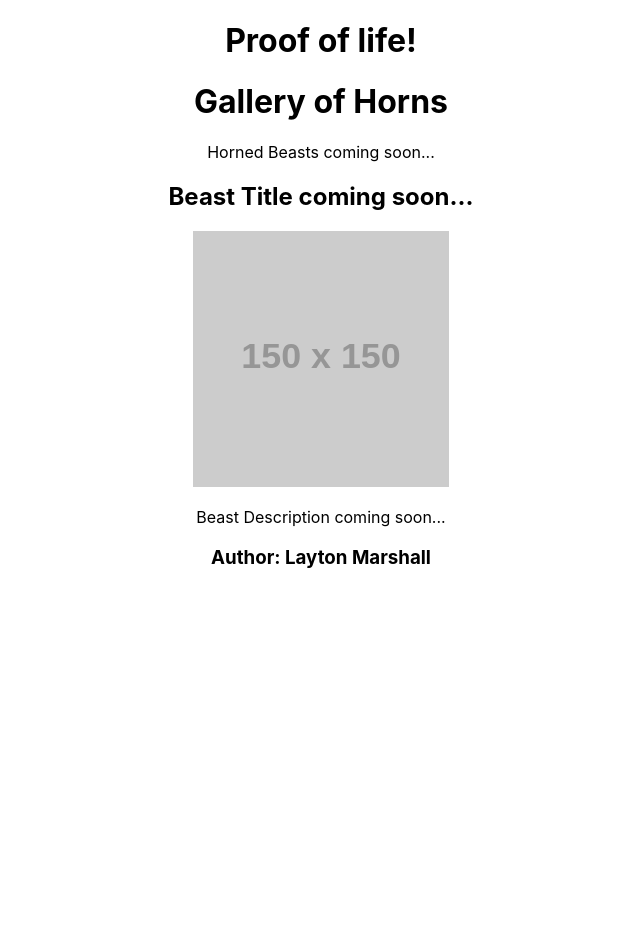
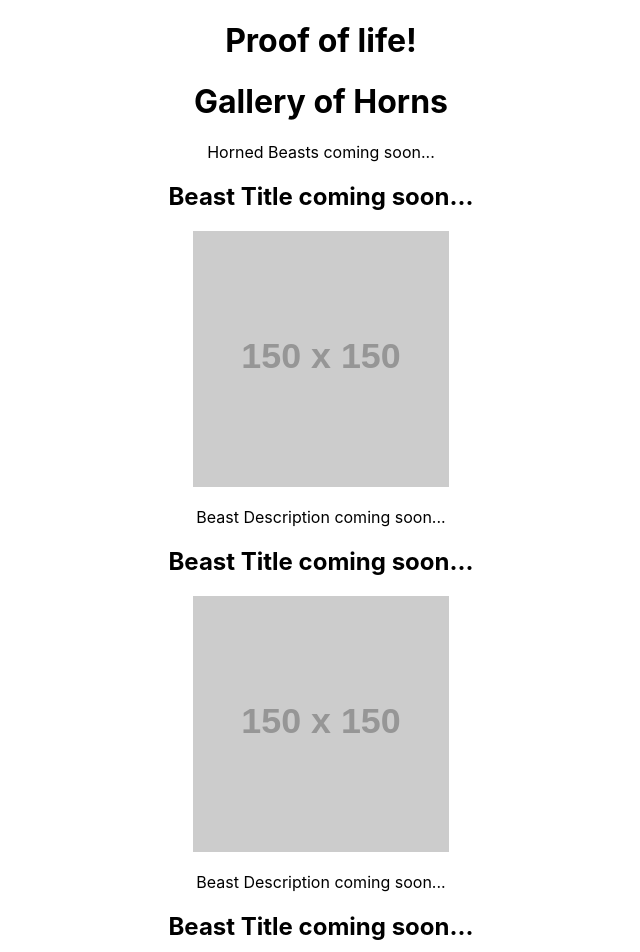
Before and after one commit to Laytonmar05/gallery-of-horns, a React (Create React App) app: page / in a window 1280 px wide. Shown: the top 952 px of the page, without its empty margins (319-959 px from the left). Before the commit the page ends 800 px from the top, so only its background shows below. Built offline with nearby package versions, Linux system fonts and the light colour scheme.

Commit message:
hornedBeast

```diff
--- a/src/Main.js
+++ b/src/Main.js
@@ -1,13 +1,17 @@
 import React from 'react';
 import HornedBeast from './HornedBeast';
+import beastData from './beastData.json';
 
 class Main extends React.Component {
     render() {
         return (
-        <>
-            <p>Horned Beasts coming soon...</p>
-            <HornedBeast />
-        </>
+            <>
+                <p>Horned Beasts coming soon...</p>
+                {beastData.map((beast, idx) => (
+                    <HornedBeast key={idx} />
+                ))}
+
+            </>
         );
     }
 }
--- /dev/null
+++ b/src/beastData.json
@@ -0,0 +1,142 @@
+[
+    {
+        "image_url": "http://3.bp.blogspot.com/_DBYF1AdFaHw/TE-f0cDQ24I/AAAAAAAACZg/l-FdTZ6M7z8/s1600/Unicorn_and_Narwhal_by_dinglehopper.jpg",
+        "title": "UniWhal",
+        "description": "A unicorn and a narwhal nuzzling their horns",
+        "keyword": "narwhal",
+        "horns": 1
+    },
+    {
+        "image_url": "https://images.unsplash.com/photo-1512636618879-bbe79107e9e3?ixlib=rb-0.3.5&ixid=eyJhcHBfaWQiOjEyMDd9&s=bd9460ee6d1ddbb6b1ca7be86dfc4590&auto=format&fit=crop&w=1825&q=80",
+        "title": "Rhino Family",
+        "description": "Mother (or father) rhino with two babies",
+        "keyword": "rhino",
+        "horns": 2
+    },
+    {
+        "image_url": "https://www.dhresource.com/0x0s/f2-albu-g5-M00-1A-11-rBVaI1hsIIiALxKzAAIHjSU3VkE490.jpg/wholesale-halloween-costume-prop-unicorn.jpg",
+        "title": "Unicorn Head",
+        "description": "Someone wearing a creepy unicorn head mask",
+        "keyword": "unicorn",
+        "horns": 1
+    },
+    {
+        "image_url": "https://images.unsplash.com/photo-1518946222227-364f22132616?ixlib=rb-0.3.5&ixid=eyJhcHBfaWQiOjEyMDd9&s=4836a6fca62e7dce9324346bacfde085&auto=format&fit=crop&w=2534&q=80",
+        "title": "UniLego",
+        "description": "Lego figurine dressed in a unicorn outfit",
+        "keyword": "unilego",
+        "horns": 1
+    },
+    {
+        "image_url": "https://i.pinimg.com/736x/b4/61/06/b46106830b841017ea59870b27ec18dc--narwhals-a-unicorn.jpg",
+        "title": "Basically a unicorn",
+        "description": "A narwhal is basically a unicorn after all, right?",
+        "keyword": "narwhal",
+        "horns": 1
+    },
+    {
+        "image_url": "https://i.pinimg.com/originals/16/cf/2a/16cf2a0b3fd51b9bee08bb6296193b75.jpg",
+        "title": "#truth",
+        "description": "The truth behind narwhals",
+        "keyword": "narwhal",
+        "horns": 1
+    },
+    {
+        "image_url": "https://secure.img1-ag.wfcdn.com/im/17007094/resize-h800%5Ecompr-r85/3589/35892451/Baby+Rhino+Figurine.jpg",
+        "title": "Baby Rhino",
+        "description": "This is actually a figurine but it looks kinda real",
+        "keyword": "rhino",
+        "horns": 2
+    },
+    {
+        "image_url": "https://vignette.wikia.nocookie.net/landbeforetime/images/c/c3/Cera_infobox.png/revision/latest?cb=20180422005003",
+        "title": "Cera",
+        "description": "Three horns but still, horns. And who doesn't like The Land Before Time?",
+        "keyword": "triceratops",
+        "horns": 3
+    },
+    {
+        "image_url": "https://ae01.alicdn.com/kf/HTB18GwSQVXXXXaZaXXXq6xXFXXXh/Animal-Cosplay-Costume-Narwhal-Onesie-Mens-Womens-Cartoon-Whale-Pajamas.jpg",
+        "title": "Narwhal costume",
+        "description": "A woman wearing a blue narwhal costume",
+        "keyword": "narwhal",
+        "horns": 1
+    },
+    {
+        "image_url": "https://www.shopmascot.com/image/cache/mascotnew/new196-800x800.jpg",
+        "title": "Rhino costume",
+        "description": "Mascots have to get their costumes somewhere",
+        "keyword": "rhino",
+        "horns": 2
+    },
+    {
+        "image_url": "https://www.tinselbox.com/wp-content/uploads/2018/03/I-BELIEVE-IN-UNICORNS-FREE-PRINTABLE-WATERCOLOR-7-of-1.jpg",
+        "title": "Believe",
+        "description": "I believe in unicorns, do you?",
+        "keyword": "unicorn",
+        "horns": 1
+    },
+    {
+        "image_url": "https://upload.wikimedia.org/wikipedia/commons/thumb/3/38/Markhor_Schraubenziege_Capra_falconeri_Zoo_Augsburg-02.jpg/220px-Markhor_Schraubenziege_Capra_falconeri_Zoo_Augsburg-02.jpg",
+        "title": "Markhor",
+        "description": "These wild goats eat snakes, then secrete a foam that locals fight over for the antivemon properties -- how cool is that?",
+        "keyword": "markhor",
+        "horns": 2
+    },
+    {
+        "image_url": "http://www.zooborns.com/.a/6a010535647bf3970b0223c84d5959200c-800wi",
+        "title": "Baby markhor",
+        "description": "Even the babies are adorable",
+        "keyword": "markhor",
+        "horns": 2
+    },
+    {
+        "image_url": "https://images.unsplash.com/photo-1558560063-931ca9822a0c?ixlib=rb-1.2.1&ixid=eyJhcHBfaWQiOjEyMDd9&auto=format&fit=crop&w=634&q=80",
+        "title": "Mouflon",
+        "description": "Those horns though",
+        "keyword": "mouflon",
+        "horns": 2
+    },
+    {
+        "image_url": "https://images.unsplash.com/photo-1556890077-020ec300d5db?ixlib=rb-1.2.1&ixid=eyJhcHBfaWQiOjEyMDd9&auto=format&fit=crop&w=1353&q=80",
+        "title": "Addax",
+        "description": "This guy is basically extinct but survives well in captivity, so they're frequently found in zoos",
+        "keyword": "addax",
+        "horns": 2
+    },
+    {
+        "image_url": "https://cbsnews3.cbsistatic.com/hub/i/r/2013/03/05/5b414225-a645-11e2-a3f0-029118418759/thumbnail/620x350/2d4cf24685b45c22912e64d2004fec8d/Baby_Mouflon_Wild_Sheep.jpg",
+        "title": "Baby mouflon",
+        "description": "The cuteness that is a baby mouflon asleep",
+        "keyword": "mouflon",
+        "horns": 2
+    },
+    {
+        "image_url": "https://images.unsplash.com/photo-1514036783265-fba9577fc473?ixlib=rb-1.2.1&ixid=eyJhcHBfaWQiOjEyMDd9&auto=format&fit=crop&w=1350&q=80",
+        "title": "Happy Jackson's Chameleon",
+        "description": "These are really common in Hawaii",
+        "keyword": "chameleon",
+        "horns": 2
+    },
+    {
+        "image_url": "https://imgc.allpostersimages.com/img/print/posters/dlillc-jackson-s-chameleon_a-G-13448768-14258384.jpg",
+        "title": "Serious Jackson's Chameleon",
+        "description": "This one is very serious.",
+        "keyword": "chameleon",
+        "horns": 3
+    },
+    {
+        "image_url": "https://www.nps.gov/band/learn/nature/images/short-horned-lizard-open-mouth-18.jpg?maxwidth=650&autorotate=false",
+        "title": "Horned Lizard",
+        "description": "Fave food: ants",
+        "keyword": "lizard",
+        "horns": 100
+    },
+    {
+        "image_url": "https://upload.wikimedia.org/wikipedia/commons/thumb/d/df/Smaug_par_David_Demaret.jpg/290px-Smaug_par_David_Demaret.jpg",
+        "title": "Smaug",
+        "description": "Fan illustration of Smaug from 'The Hobbit'",
+        "keyword": "dragon",
+        "horns": 100
+    }
+]
```
Also changed, not shown: src/Footer.js (+5 -5 lines).
